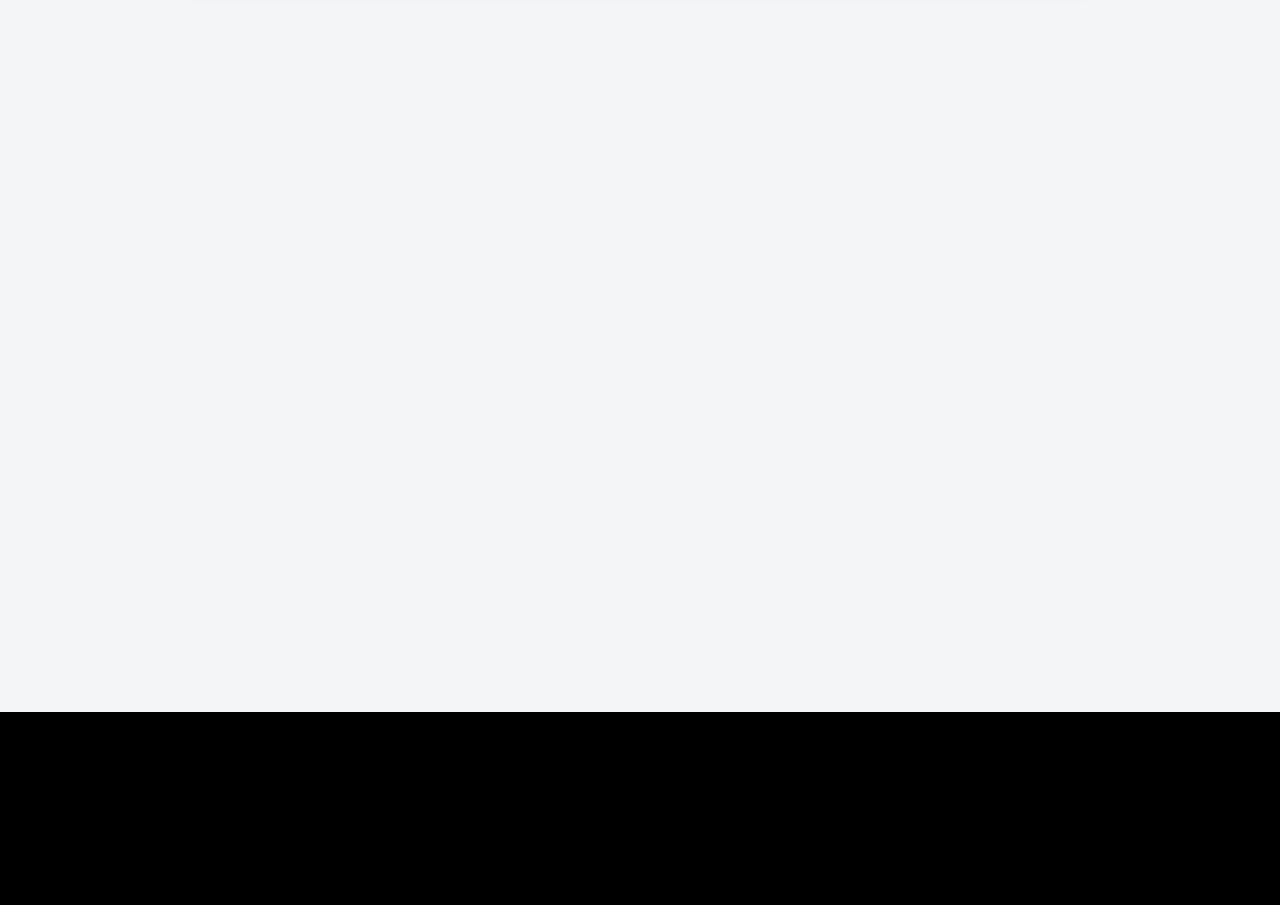
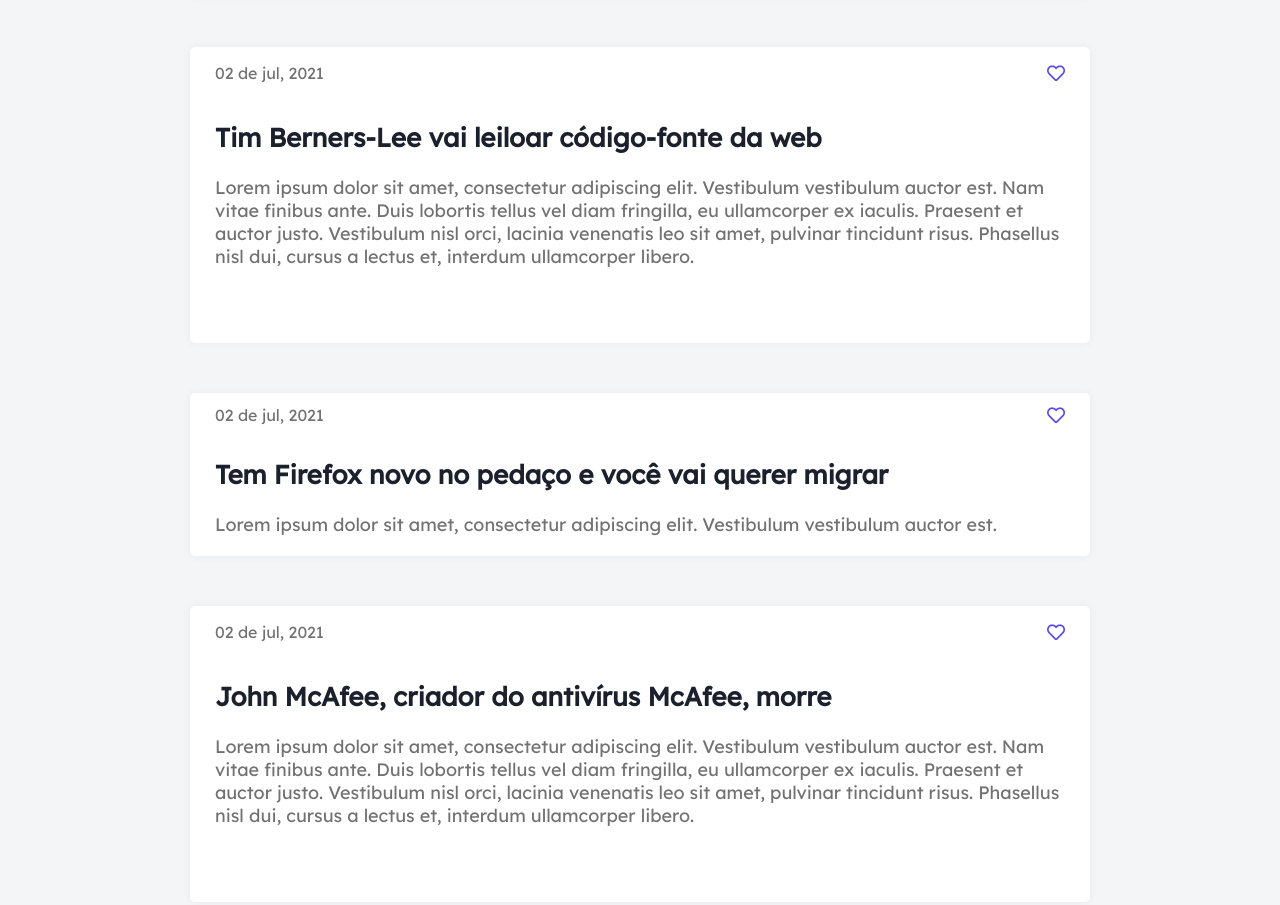
Before and after one commit to AlanGabHahn/desafio-1-figma, a plain HTML site: page index.html in a window 1280 px wide. Shown: the part 538-1443 px from the top of the page. Before the commit the page ends 1250 px from the top, so only its background shows below. Drawn offline with Linux system fonts and the light colour scheme.

Commit message:
Conclusão das div's no body

```diff
--- a/assets/css/style.css
+++ b/assets/css/style.css
@@ -67,7 +67,7 @@ header{
     flex-direction: column;
     align-items: center;
     background: rgb(243, 245, 247);
-    height: 1000px;
+    height: 1300px;
     width: 100%;
 }
 .box1{
@@ -113,6 +113,60 @@ header{
     font-size: 18px;
     color: #717171;
 }
+.box2{
+    display: flex;
+    flex-direction: column;
+    align-items: center;
+    width: 900px;
+    height: 296px;
+    margin-top: 50px;
+    border-radius: 5px;
+    background: #fff;
+    box-shadow: 0px 0px 10px rgba(19, 19, 31, 0.05);
+}
+.top-box2{
+    display: flex;
+    justify-content: space-between;
+    align-items: center;
+    width: 850px;
+    height: 64px;
+}
+.box3{
+    display: flex;
+    flex-direction: column;
+    align-items: center;
+    width: 900px;
+    height: 163px;
+    margin-top: 50px;
+    border-radius: 5px;
+    background: #fff;
+    box-shadow: 0px 0px 10px rgba(19, 19, 31, 0.05);
+}
+.top-box3{
+    display: flex;
+    justify-content: space-between;
+    align-items: center;
+    width: 850px;
+    height: 60px;
+}
+.box4{
+    display: flex;
+    flex-direction: column;
+    align-items: center;
+    width: 900px;
+    height: 296px;
+    margin-top: 50px;
+    border-radius: 5px;
+    background: #fff;
+    box-shadow: 0px 0px 10px rgba(19, 19, 31, 0.05);
+}
+.top-box4{
+    display: flex;
+    justify-content: space-between;
+    align-items: center;
+    width: 850px;
+    height: 64px;
+}
 
 
 
--- a/index.html
+++ b/index.html
@@ -33,6 +33,36 @@
                     <label>Lorem ipsum dolor sit amet, consectetur adipiscing elit. Vestibulum vestibulum auctor est. Nam vitae finibus ante. Duis lobortis tellus vel diam fringilla, eu ullamcorper ex iaculis.</label>
                 </div>
             </div>
+            <div class="box2">
+                <div class="top-box2">
+                    <div class="date-box">02 de jul, 2021</div>
+                    <i id="logo-heart" class="far fa-heart fa-1.8x" aria-hidden="true"></i>
+                </div>
+                <div class="text-box">
+                    <h1 class="title-text">Tim Berners-Lee vai leiloar código-fonte da web</h1>
+                    <label>Lorem ipsum dolor sit amet, consectetur adipiscing elit. Vestibulum vestibulum auctor est. Nam vitae finibus ante. Duis lobortis tellus vel diam fringilla, eu ullamcorper ex iaculis. Praesent et auctor justo. Vestibulum nisl orci, lacinia venenatis leo sit amet, pulvinar tincidunt risus. Phasellus nisl dui, cursus a lectus et, interdum ullamcorper libero.</label>
+                </div>
+            </div>
+            <div class="box3">
+                <div class="top-box3">
+                    <div class="date-box">02 de jul, 2021</div>
+                    <i id="logo-heart" class="far fa-heart fa-1.8x" aria-hidden="true"></i>
+                </div>
+                <div class="text-box">
+                    <h1 class="title-text">Tem Firefox novo no pedaço e você vai querer migrar</h1>
+                    <label>Lorem ipsum dolor sit amet, consectetur adipiscing elit. Vestibulum vestibulum auctor est.</label>
+                </div>
+            </div>
+            <div class="box4">
+                <div class="top-box4">
+                    <div class="date-box">02 de jul, 2021</div>
+                    <i id="logo-heart" class="far fa-heart fa-1.8x" aria-hidden="true"></i>
+                </div>
+                <div class="text-box">
+                    <h1 class="title-text">John McAfee, criador do antivírus McAfee, morre</h1>
+                    <label>Lorem ipsum dolor sit amet, consectetur adipiscing elit. Vestibulum vestibulum auctor est. Nam vitae finibus ante. Duis lobortis tellus vel diam fringilla, eu ullamcorper ex iaculis. Praesent et auctor justo. Vestibulum nisl orci, lacinia venenatis leo sit amet, pulvinar tincidunt risus. Phasellus nisl dui, cursus a lectus et, interdum ullamcorper libero.</label>
+                </div>
+            </div>
         </section>
 
     </body>
```
